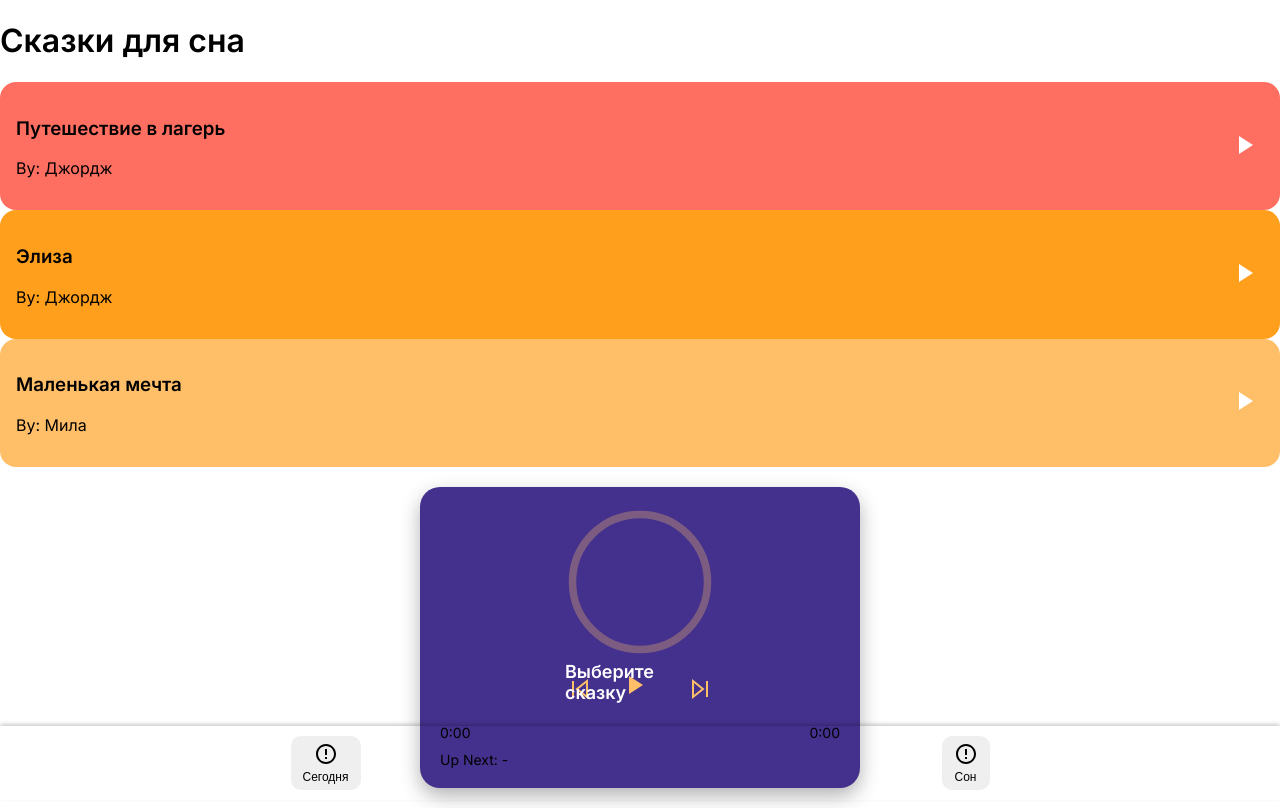
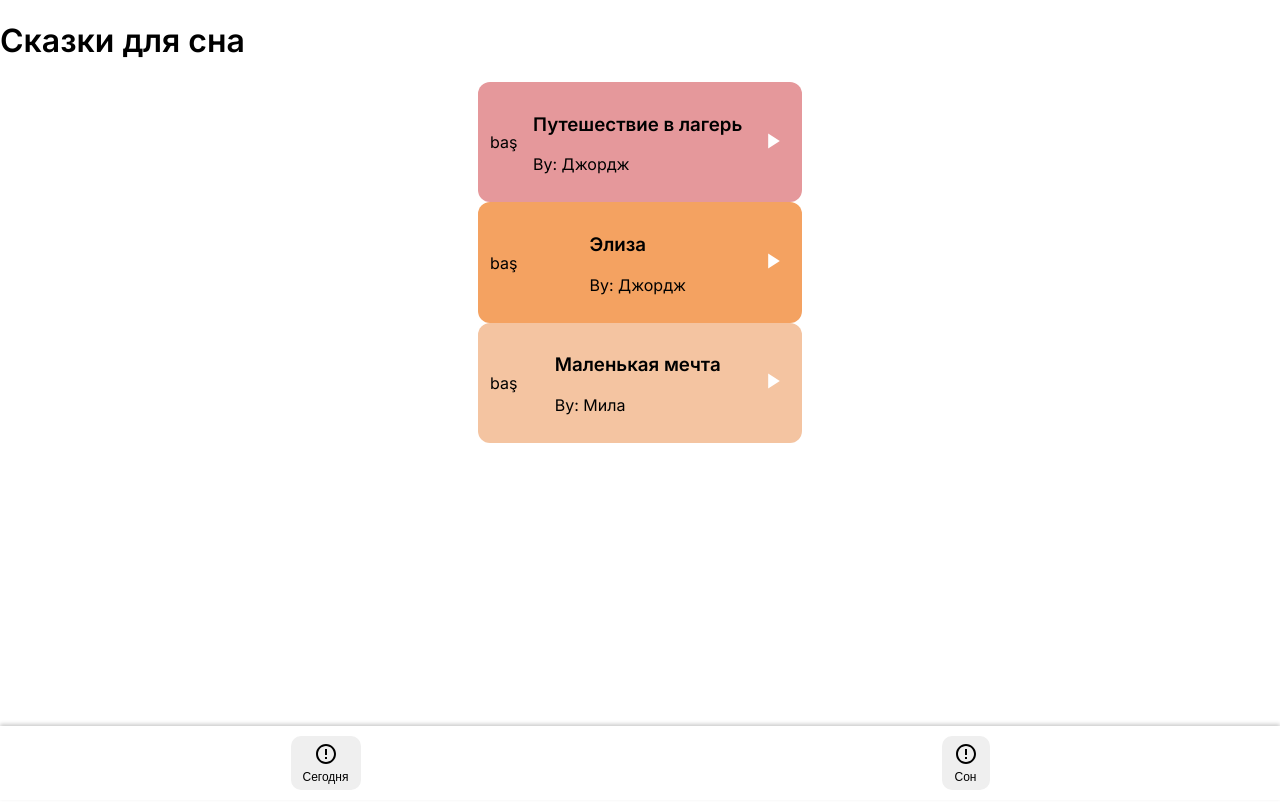
Before and after one commit to GeorgeBuzeev/SleepApp, a React (Create React App) app: page / in a window 1280 px wide. Built offline with nearby package versions, Linux system fonts and the light colour scheme.

Commit message:
Updated design with minimized player and cozy buttons

```diff
--- a/src/App.css
+++ b/src/App.css
@@ -8,9 +8,11 @@ body {
   display: flex;
   align-items: center;
   justify-content: space-between;
-  padding: 16px;
-  border-radius: 16px;
+  padding: 12px;
+  border-radius: 12px;
   transition: transform 0.3s ease;
+  max-width: 300px;
+  margin: 0 auto;
 }
 
 .story-card:hover {
@@ -24,20 +26,10 @@ body {
 }
 
 /* Плеер */
-.player {
-  padding: 20px;
-  border-radius: 20px;
-  box-shadow: 0 8px 20px rgba(0, 0, 0, 0.3);
-  max-width: 400px;
-  margin: 20px auto;
-  background: #44318D;
-  position: relative;
-}
-
 .player-circle {
   position: relative;
-  width: 150px;
-  height: 150px;
+  width: 200px;
+  height: 200px;
   margin: 0 auto;
 }
 
@@ -48,7 +40,7 @@ body {
 }
 
 .player-title {
-  font-size: 18px;
+  font-size: 20px;
   font-weight: 600;
   color: white;
 }
--- a/src/App.js
+++ b/src/App.js
@@ -6,13 +6,14 @@ function App() {
   const [isPlaying, setIsPlaying] = useState(false);
   const [currentTime, setCurrentTime] = useState(0);
   const [duration, setDuration] = useState(0);
-  const [currentStory, setCurrentStory] = useState('Выберите сказку');
+  const [currentStory, setCurrentStory] = useState(null);
   const [upNext, setUpNext] = useState('Up Next: -');
+  const [isPlayerMinimized, setIsPlayerMinimized] = useState(false);
 
   const stories = [
-    { id: 'george_camp', title: 'Путешествие в лагерь', author: 'Джордж', url: 'https://raw.githubusercontent.com/GeorgeBuzeev/TestManya/main/Рассказ Джорджа - Путешествие в лагерь.mp3', color: '#FF6F61' },
-    { id: 'george_eliza', title: 'Элиза', author: 'Джордж', url: 'https://raw.githubusercontent.com/GeorgeBuzeev/TestManya/main/Рассказ Джорджа - Элиза.mp3', color: '#FF9F1C' },
-    { id: 'mila_dream', title: 'Маленькая мечта', author: 'Мила', url: 'https://raw.githubusercontent.com/GeorgeBuzeev/TestManya/main/Рассказ Милы - Маленькая мечта.mp3', color: '#FFBF69' },
+    { id: 'george_camp', title: 'Путешествие в лагерь', author: 'Джордж', url: 'https://raw.githubusercontent.com/GeorgeBuzeev/TestManya/main/Рассказ Джорджа - Путешествие в лагерь.mp3', color: '#E5989B' },
+    { id: 'george_eliza', title: 'Элиза', author: 'Джордж', url: 'https://raw.githubusercontent.com/GeorgeBuzeev/TestManya/main/Рассказ Джорджа - Элиза.mp3', color: '#F4A261' },
+    { id: 'mila_dream', title: 'Маленькая мечта', author: 'Мила', url: 'https://raw.githubusercontent.com/GeorgeBuzeev/TestManya/main/Рассказ Милы - Маленькая мечта.mp3', color: '#F4C4A1' },
   ];
 
   const audioRef = React.useRef(null);
@@ -30,10 +31,11 @@ function App() {
     currentIndex = stories.findIndex(s => s.id === storyId);
     const audio = audioRef.current;
     audio.src = stories[currentIndex].url;
-    setCurrentStory(stories[currentIndex].title);
+    setCurrentStory(stories[currentIndex]);
     updateUpNext();
     audio.play();
     setIsPlaying(true);
+    setIsPlayerMinimized(false);
   };
 
   const togglePlay = () => {
@@ -67,32 +69,74 @@ function App() {
     return `${mins}:${secs < 10 ? '0' + secs : secs}`;
   };
 
+  const minimizePlayer = () => {
+    setIsPlayerMinimized(true);
+  };
+
+  const maximizePlayer = () => {
+    setIsPlayerMinimized(false);
+  };
+
+  const stopPlaying = () => {
+    const audio = audioRef.current;
+    audio.pause();
+    setIsPlaying(false);
+    setCurrentStory(null);
+    setIsPlayerMinimized(false);
+  };
+
   return (
     <div className="flex flex-col h-screen bg-gradient-to-b from-[#2A1B3D] to-[#44318D] text-white">
-      <div className="flex-1 overflow-y-auto p-4">
+      {/* Основной контент */}
+      <div className="flex-1 overflow-y-auto p-6 pb-20">
         {activeTab === 'today' ? (
           <div className="max-w-md mx-auto">
-            <h1 className="text-3xl font-bold mb-6 mt-10 text-center">Сказки для сна</h1>
+            <h1 className="text-3xl font-bold mb-8 text-center">Сказки для сна</h1>
             {stories.map((story) => (
               <div
                 key={story.id}
-                className="story-card flex items-center mb-4 p-4 rounded-2xl cursor-pointer transition-all hover:scale-105"
+                className="story-card flex items-center mb-4 p-3 rounded-xl cursor-pointer transition-all hover:scale-105"
                 style={{ backgroundColor: story.color }}
                 onClick={() => playStory(story.id)}
               >
-                <div className="flex-1">
-                  <h3 className="text-lg font-semibold">{story.title}</h3>
-                  <p className="text-sm text-gray-200">By: {story.author}</p>
+baş                <div className="flex-1">
+                  <h3 className="text-md font-semibold">{story.title}</h3>
+                  <p className="text-xs text-gray-200">By: {story.author}</p>
                 </div>
                 <button className="play-icon">
-                  <svg width="24" height="24" fill="white" viewBox="0 0 24 24">
+                  <svg width="20" height="20" fill="white" viewBox="0 0 24 24">
                     <polygon points="5 3 19 12 5 21 5 3"/>
                   </svg>
                 </button>
               </div>
             ))}
-            <div className="player mt-6">
-              <div className="player-circle relative">
+          </div>
+        ) : (
+          <div className="max-w-md mx-auto">
+            <h1 className="text-2xl font-bold mb-6 mt-20 text-center">Спокойный сон — без усилий</h1>
+            <p className="text-gray-300 mb-4 text-center">Премиум-доступ к боту Мане — это не просто сказки, а ваш инструмент для лёгкого засыпания, глубокого сна и спокойного утра.</p>
+            <h2 className="text-xl font-semibold mb-4 text-center">🎯 Что вы получите?</h2>
+            <ul className="list-disc list-inside text-gray-300 mb-6 text-center">
+              <li>Подготовитесь к лучшему отдыху благодаря уникальным историям с эффектом медитации, озвученным известными голосами</li>
+              <li>Проследите за вашим настроением, каждый вечер, перед сном</li>
+              <li>А еще - создание и озвучка персональных историй по запросу, превращая ваши мечты в реальность!</li>
+            </ul>
+            <h2 className="text-xl font-semibold mb-4 text-center">🌟 Тарифы на выбор:</h2>
+            <ul className="list-disc list-inside text-gray-300 mb-4 text-center">
+              <li>На 30 дней - 450 рублей</li>
+              <li>На 365 дней + 30 дней бесплатно 🎁 - 3600 рублей<br />Экономия 39%! Это всего 276 рублей в месяц! Дешевле капучинки</li>
+            </ul>
+            <button className="catalog-button block w-4/5 mx-auto mt-4 p-3 bg-[#FFBF69] text-[#2A1B3D] rounded-lg hover:bg-[#FF9F1C] font-semibold">
+              Каталог
+            </button>
+          </div>
+        )}
+      </div>
+
+      {/* Полноэкранный плеер */}
+      {currentStory && !isPlayerMinimized && (
+        <div className="fixed inset-0 bg-[#44318D] flex flex-col items-center justify-center p-6 z-50">
+          <div className="player-circle relative mb-6">
             <svg className="progress-circle" viewBox="0 0 100 100">
               <circle cx="50" cy="50" r="45" stroke="#FFBF69" strokeWidth="5" fill="none" opacity="0.3" />
               <circle
@@ -107,9 +151,10 @@ function App() {
                 style={{ transition: 'stroke-dashoffset 0.1s linear' }}
               />
             </svg>
-                <div className="player-title text-center absolute inset-0 flex items-center justify-center">{currentStory}</div>
+            <div className="player-title text-center absolute inset-0 flex items-center justify-center">{currentStory.title}</div>
           </div>
-              <div className="player-controls flex justify-center gap-4 mt-4">
+          <p className="text-sm text-gray-300 mb-4">By: {currentStory.author}</p>
+          <div className="player-controls flex justify-center gap-4 mb-4">
             <button className="player-button" onClick={prevStory}>
               <svg width="24" height="24" fill="none" stroke="#FFBF69" strokeWidth="2">
                 <polygon points="19 20 9 12 19 4 19 20"/>
@@ -135,34 +180,52 @@ function App() {
               </svg>
             </button>
           </div>
-              <div className="time mt-2 flex justify-between text-sm text-gray-300">
+          <div className="time mt-2 flex justify-between text-sm text-gray-300 w-full max-w-md">
             <span>{formatTime(currentTime)}</span>
             <span>{formatTime(duration)}</span>
           </div>
           <div className="up-next mt-2 text-sm text-gray-400 text-center">{upNext}</div>
+          <button className="mt-6 text-gray-300 text-sm" onClick={minimizePlayer}>Свернуть</button>
+          <button className="mt-2 text-gray-300 text-sm" onClick={stopPlaying}>Остановить</button>
+        </div>
+      )}
+
+      {/* Мини-плеер */}
+      {currentStory && isPlayerMinimized && (
+        <div className="fixed bottom-16 left-0 right-0 bg-[#44318D] p-3 flex items-center justify-between z-50">
+          <div className="flex items-center">
+            <div className="text-sm font-semibold mr-2">{currentStory.title}</div>
+            <div className="text-xs text-gray-300">By: {currentStory.author}</div>
+          </div>
+          <div className="flex items-center gap-2">
+            <button className="player-button" onClick={togglePlay}>
+              {isPlaying ? (
+                <svg width="20" height="20" fill="#FFBF69">
+                  <rect x="6" y="4" width="4" height="12"/>
+                  <rect x="12" y="4" width="4" height="12"/>
+                </svg>
+              ) : (
+                <svg width="20" height="20" fill="#FFBF69">
+                  <polygon points="5 3 17 10 5 17 5 3"/>
+                </svg>
+              )}
+            </button>
+            <button className="player-button" onClick={maximizePlayer}>
+              <svg width="20" height="20" fill="#FFBF69" viewBox="0 0 24 24">
+                <path d="M4 4h16v16H4z" fill="none" stroke="currentColor" strokeWidth="2"/>
+                <path d="M4 4l16 16M4 20L20 4" stroke="currentColor" strokeWidth="2"/>
+              </svg>
+            </button>
+            <button className="player-button" onClick={stopPlaying}>
+              <svg width="20" height="20" fill="#FFBF69" viewBox="0 0 24 24">
+                <path d="M6 6h12v12H6z" fill="currentColor"/>
+              </svg>
+            </button>
           </div>
         </div>
-        ) : (
-          <div className="max-w-md mx-auto">
-            <h1 className="text-2xl font-bold mb-6 mt-20 text-center">Спокойный сон — без усилий</h1>
-            <p className="text-gray-300 mb-4 text-center">Премиум-доступ к боту Мане — это не просто сказки, а ваш инструмент для лёгкого засыпания, глубокого сна и спокойного утра.</p>
-            <h2 className="text-xl font-semibold mb-4 text-center">🎯 Что вы получите?</h2>
-            <ul className="list-disc list-inside text-gray-300 mb-6 text-center">
-              <li>Подготовитесь к лучшему отдыху благодаря уникальным историям с эффектом медитации, озвученным известными голосами</li>
-              <li>Проследите за вашим настроением, каждый вечер, перед сном</li>
-              <li>А еще - создание и озвучка персональных историй по запросу, превращая ваши мечты в реальность!</li>
-            </ul>
-            <h2 className="text-xl font-semibold mb-4 text-center">🌟 Тарифы на выбор:</h2>
-            <ul className="list-disc list-inside text-gray-300 mb-4 text-center">
-              <li>На 30 дней - 450 рублей</li>
-              <li>На 365 дней + 30 дней бесплатно 🎁 - 3600 рублей<br />Экономия 39%! Это всего 276 рублей в месяц! Дешевле капучинки</li>
-            </ul>
-            <button className="catalog-button block w-4/5 mx-auto mt-4 p-3 bg-[#FFBF69] text-[#2A1B3D] rounded-lg hover:bg-[#FF9F1C] font-semibold">
-              Каталог
-            </button>
-          </div>
       )}
-      </div>
+
+      {/* Вкладки */}
       <div className="tab-buttons flex justify-around bg-[#2A1B3D] p-2">
         <button
           className={`tab-button flex flex-col items-center p-2 rounded-lg ${activeTab === 'today' ? 'bg-[#44318D] text-white' : 'text-gray-400'}`}
```
Lines whose indentation alone changed are shown as unchanged.
